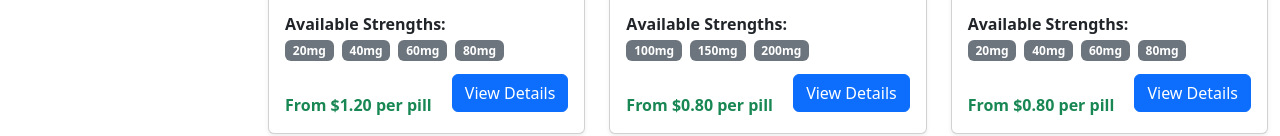
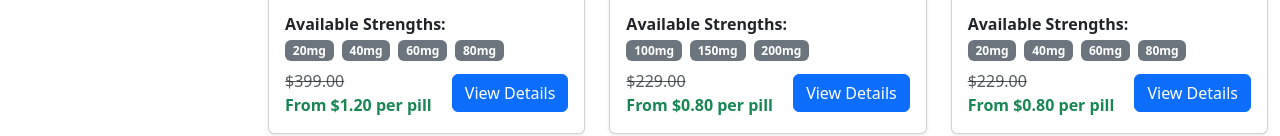
Before and after one commit to Veeramanikandanr48/meds-frontend, a React (Create React App) app: page /offer in a window 1280 px wide. Shown: the part 687-823 px from the top of the page. Built offline with nearby package versions, Linux system fonts and the light colour scheme; no server answers.

Commit message:
Update OfferPage.jsx

```diff
--- a/src/Pages/OfferPage.jsx
+++ b/src/Pages/OfferPage.jsx
@@ -40,7 +40,7 @@ const OfferPage = () => {
                     <div className="d-flex justify-content-between align-items-center">
                       <div>
                         <span className="text-muted text-decoration-line-through">
-                          {product.prices[0].pills[0].grossprice}
+                          {product.prices[0].pills[0].grossPrice}
                         </span>
                         <br />
                         <span className="text-success fw-bold">
```
